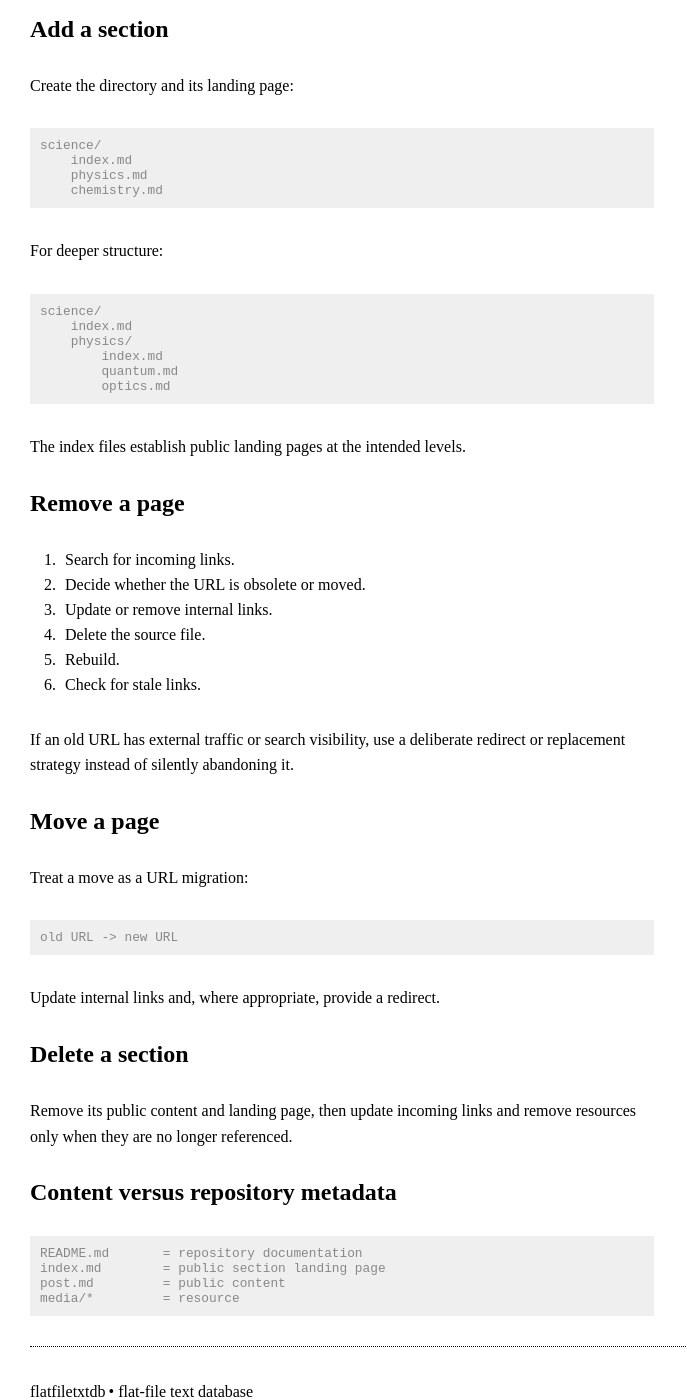
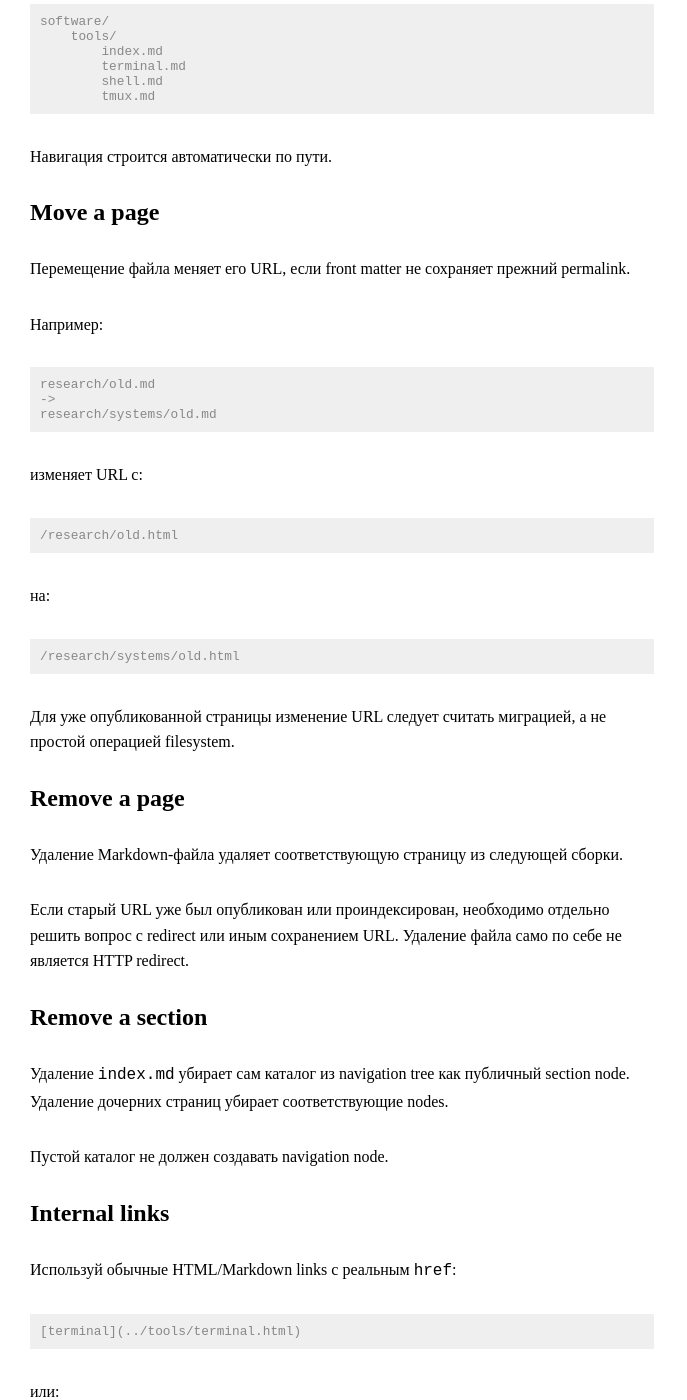
Before and after one commit to devAItester/d00-jk, a Jekyll site: the page built from reference/content.md, in a window 1280 px wide and 1400 px high, scrolled down 314929 px. Shown: the whole window, without its empty margins (0-687 px from the left). Built offline with Jekyll 4.4.1, drawn with Linux system fonts in a browser that asks for light colours; some of the changed text lies outside the part shown.

Commit message:
Translate technical documentation: reference/content.md

```diff
--- a/reference/content.md
+++ b/reference/content.md
@@ -5,101 +5,143 @@ title: content
 
 # Content
 
-This page defines the reproducible content workflow.
+Контент добавляется и удаляется изменением файлового дерева. Отдельный глобальный реестр страниц не требуется.
 
-## One page
+## Add a page
 
-A page is a single Markdown document.
+Создай Markdown-файл внутри нужного каталога:
 
-    audio/aliceffekt/notes.md
+    software/
+        tools/
+            terminal.md
 
-Front matter:
+Минимальное содержимое:
 
     ---
     layout: default
-    title: notes
-    date: 2026-10-07
+    title: terminal
     ---
 
-    # Notes
+    # Terminal
 
-    Content.
+    Содержимое страницы.
 
-The filename defines the stable path component. The title defines the document label.
+После сборки текущий permalink `/:path/:basename.html` создаст URL:
 
-The current permalink configuration is:
+    /software/tools/terminal.html
 
-    /:path/:basename.html
-
-Therefore changing a filename or directory normally changes its public URL.
-
-## A section containing pages
-
-    audio/
-        index.md
-        aliceffekt/
-            index.md
-            notes.md
-            field-recording.md
-
-The branch landing page is aliceffekt/index.md. The individual pages are ordinary Markdown files beside it.
-
-## Add a page
-
-1. Create the file in the intended directory.
-2. Add valid front matter.
-3. Add a meaningful title.
-4. Add semantic content.
-5. Add useful internal links.
-6. Build the site.
-7. Check the generated URL and navigation.
+Если нужен другой публичный URL, его следует задавать явно через front matter `permalink`.
 
 ## Add a section
 
-Create the directory and its landing page:
+Для нового раздела создай каталог и его landing page:
 
-    science/
-        index.md
-        physics.md
-        chemistry.md
+    research/
+        systems/
+            index.md
+            notes.md
 
-For deeper structure:
+`index.md` делает `systems` публичным node и даёт ему собственный URL:
 
-    science/
-        index.md
-        physics/
+    /research/systems/
+
+Остальные Markdown-файлы становятся дочерними страницами.
+
+## Add a post to an existing section
+
+Добавь новый файл рядом с существующими страницами:
+
+    software/
+        tools/
             index.md
-            quantum.md
-            optics.md
+            terminal.md
+            shell.md
+            tmux.md
 
-The index files establish public landing pages at the intended levels.
+Навигация строится автоматически по пути.
+
+## Move a page
+
+Перемещение файла меняет его URL, если front matter не сохраняет прежний permalink.
+
+Например:
+
+    research/old.md
+    ->
+    research/systems/old.md
+
+изменяет URL с:
+
+    /research/old.html
+
+на:
+
+    /research/systems/old.html
+
+Для уже опубликованной страницы изменение URL следует считать миграцией, а не простой операцией filesystem.
 
 ## Remove a page
 
-1. Search for incoming links.
-2. Decide whether the URL is obsolete or moved.
-3. Update or remove internal links.
-4. Delete the source file.
-5. Rebuild.
-6. Check for stale links.
+Удаление Markdown-файла удаляет соответствующую страницу из следующей сборки.
 
-If an old URL has external traffic or search visibility, use a deliberate redirect or replacement strategy instead of silently abandoning it.
+Если старый URL уже был опубликован или проиндексирован, необходимо отдельно решить вопрос с redirect или иным сохранением URL. Удаление файла само по себе не является HTTP redirect.
 
-## Move a page
+## Remove a section
 
-Treat a move as a URL migration:
+Удаление `index.md` убирает сам каталог из navigation tree как публичный section node. Удаление дочерних страниц убирает соответствующие nodes.
 
-    old URL -> new URL
+Пустой каталог не должен создавать navigation node.
 
-Update internal links and, where appropriate, provide a redirect.
+## Internal links
 
-## Delete a section
+Используй обычные HTML/Markdown links с реальным `href`:
 
-Remove its public content and landing page, then update incoming links and remove resources only when they are no longer referenced.
+    [terminal](../tools/terminal.html)
 
-## Content versus repository metadata
+или:
 
-    README.md       = repository documentation
-    index.md        = public section landing page
-    post.md         = public content
-    media/*         = resource
+    <a href="../tools/terminal.html">terminal</a>
+
+Для поисковых систем и accessibility важнее реальный destination URL и осмысленный anchor text, чем визуальный способ оформления ссылки.
+
+## Title contract
+
+Пустой `title` недопустим.
+
+Причина не только в navigation. `title` участвует в формировании HTML `<title>`, подписи узла меню и других представлений страницы.
+
+В репозитории есть отдельная CI-проверка `scripts/check-pages.sh`, которая завершает сборку с ошибкой, если Markdown-страница не содержит непустой `title` в front matter.
+
+Это принципиальное отличие от простой проверки в Liquid:
+
+    {% if p.title %}
+      ...
+    {% endif %}
+
+Liquid-защита предотвращает пустой HTML, но молча скрывает дефект исходника. CI должна делать дефект явным.
+
+## Publication dates
+
+Дата исходной публикации — это свойство контента, а не дата последнего изменения файла.
+
+Если контент переносится из внешней системы, исходную дату следует хранить явно:
+
+    ---
+    layout: default
+    title: terminal
+    datePublished: 2024-05-18
+    ---
+
+Дата публикации и дата изменения не должны подменять друг друга. Для статей, где дата имеет смысл для поиска, её можно дополнительно выводить в HTML и передавать в соответствующие structured data.
+
+Google допускает `datePublished` и `dateModified` в Article structured data. urlGoogle — Article structured datahttps://developers.google.com/search/docs/appearance/structured-data/article
+
+## Principle
+
+Файл создаёт страницу.
+
+Каталог создаёт контекст.
+
+`index.md` создаёт публичный узел каталога.
+
+Navigation читает это дерево, а не поддерживает собственную копию структуры.
```
